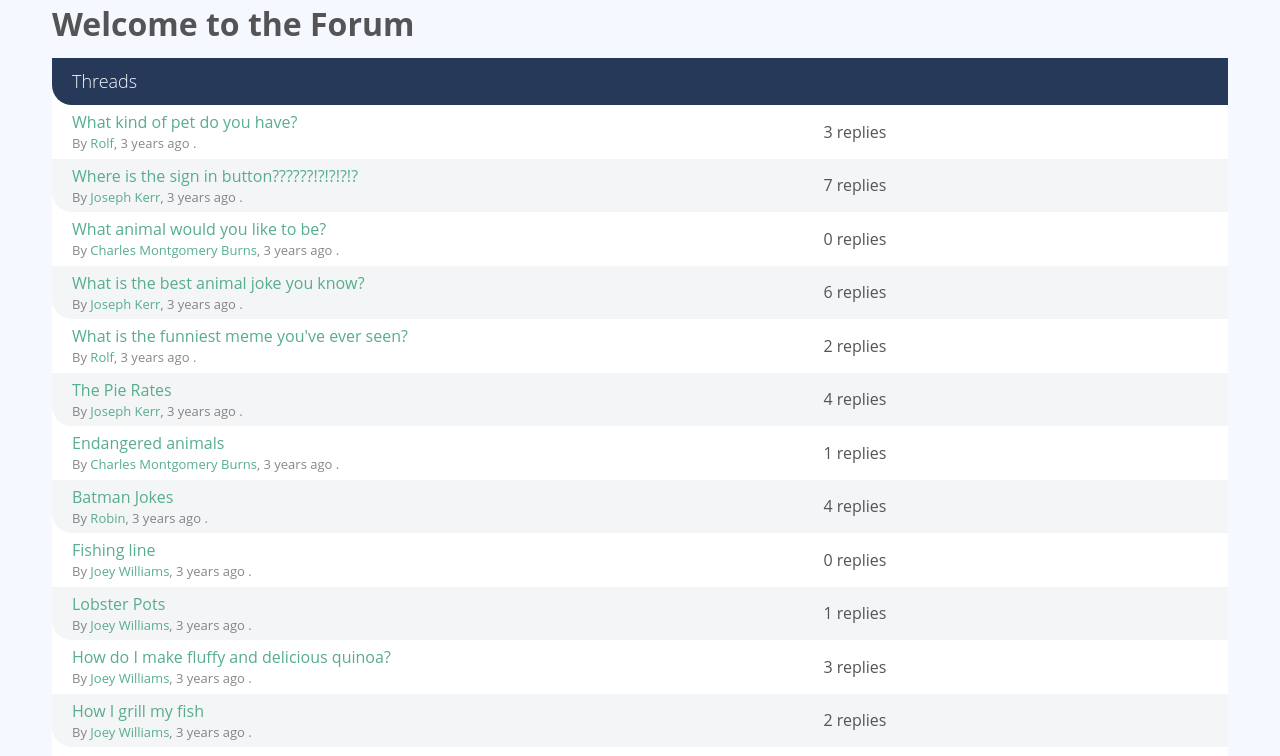
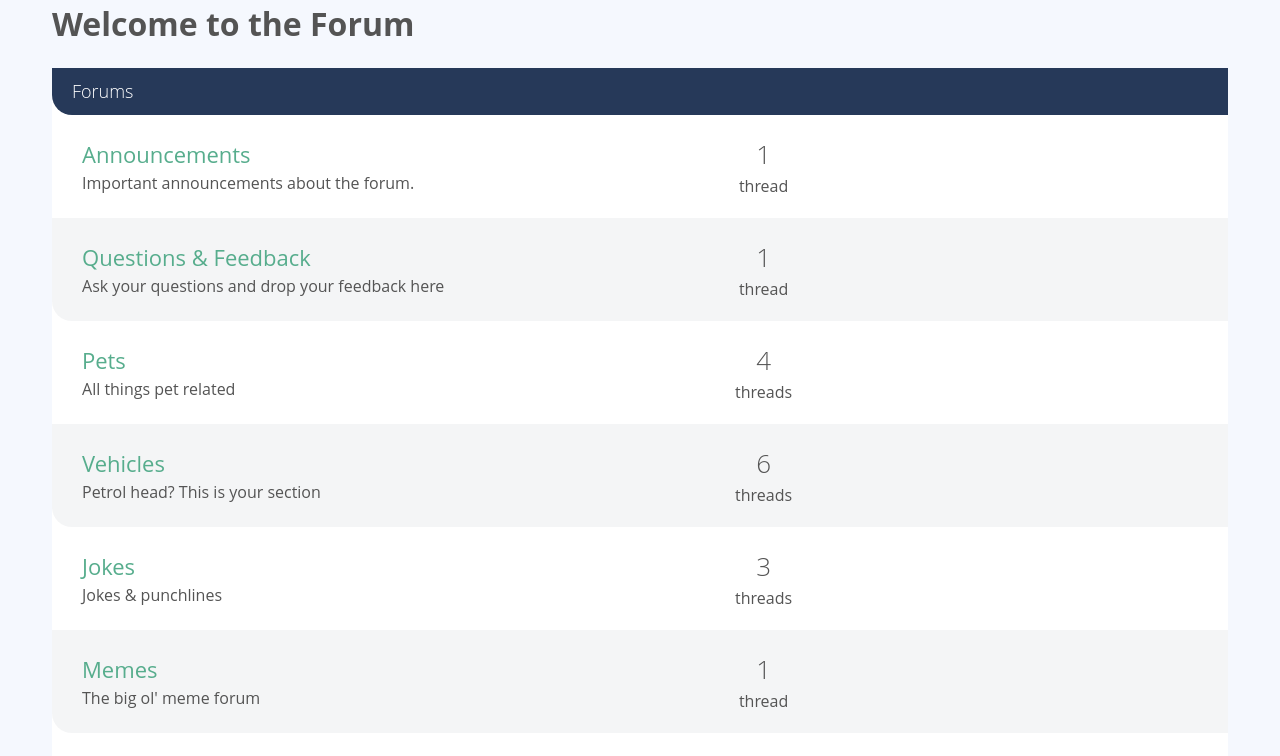
Before and after one commit to un4ckn0wl3z/vuemaster, a Vue app: page / in a window 1280 px wide. Shown: the top 756 px of the page. Built offline with nearby package versions, Linux system fonts and the light colour scheme.

Commit message:
implement forum page

```diff
--- /dev/null
+++ b/src/components/ForumList.vue
@@ -0,0 +1,27 @@
+<template>
+  <div class="forum-list">
+
+              <h2 class="list-title">
+                  <a href="#">Forums</a>
+              </h2>
+
+              <ForumListItem v-for="(forum, index) in forums" :forum="forum" :key="index" />
+
+          </div>
+</template>
+
+<script>
+import ForumListItem from './ForumListItem'
+
+export default {
+  components: {
+    ForumListItem
+  },
+  props: {
+    forums: {
+      required: true,
+      type: Array
+    }
+  }
+}
+</script>
--- /dev/null
+++ b/src/components/ForumListItem.vue
@@ -0,0 +1,33 @@
+<template>
+                <div class="forum-listing">
+                  <div class="forum-details">
+                      <router-link :to="{name: 'Forum', params: {id: forum['.key']}}" class="text-xlarge">{{forum.name}}</router-link>
+                      <p>{{forum.description}}</p>
+                  </div>
+
+                  <div class="threads-count">
+                      <p class="count">{{threadsCount}}</p> {{threadsCount === 1 ? 'thread' : 'threads'}}
+                  </div>
+
+                  <div class="last-thread">
+                    <!-- TODO -->
+                  </div>
+              </div>
+
+</template>
+
+<script>
+export default {
+  props: {
+    forum: {
+      required: true,
+      type: Object
+    }
+  },
+  computed: {
+    threadsCount () {
+      return this.forum.threads ? Object.values(this.forum.threads).length : 0
+    }
+  }
+}
+</script>
--- a/src/pages/PageForum.vue
+++ b/src/pages/PageForum.vue
@@ -3,8 +3,8 @@
       <div class="col-full push-top">
           <div class="forum-header">
               <div class="forum-details">
-                  <h1>Cooking</h1>
-                  <p class="text-lead">Discuss your passion for food and cooking</p>
+                  <h1>{{forum.name}}</h1>
+                  <p class="text-lead">{{forum.description}}</p>
               </div>
               <a href="new-thread.html" class="btn-green btn-small">Start a thread</a>
           </div>
--- a/src/pages/PageHome.vue
+++ b/src/pages/PageHome.vue
@@ -1,22 +1,22 @@
 <template>
   <div class="col-full">
     <h1>Welcome to the Forum</h1>
-    <ThreadList :threads="threads"/>
+    <ForumList :forums="forums"/>
   </div>
 </template>
 
 <script>
 import sourceData from '@/data'
-import ThreadList from '@/components/ThreadList'
+import ForumList from '@/components/ForumList'
 console.log(sourceData)
 
 export default {
   components: {
-    ThreadList
+    ForumList
   },
   data () {
     return {
-      threads: Object.values(sourceData.threads),
+      forums: Object.values(sourceData.forums),
       posts: sourceData.posts,
       users: sourceData.users
     }
```
